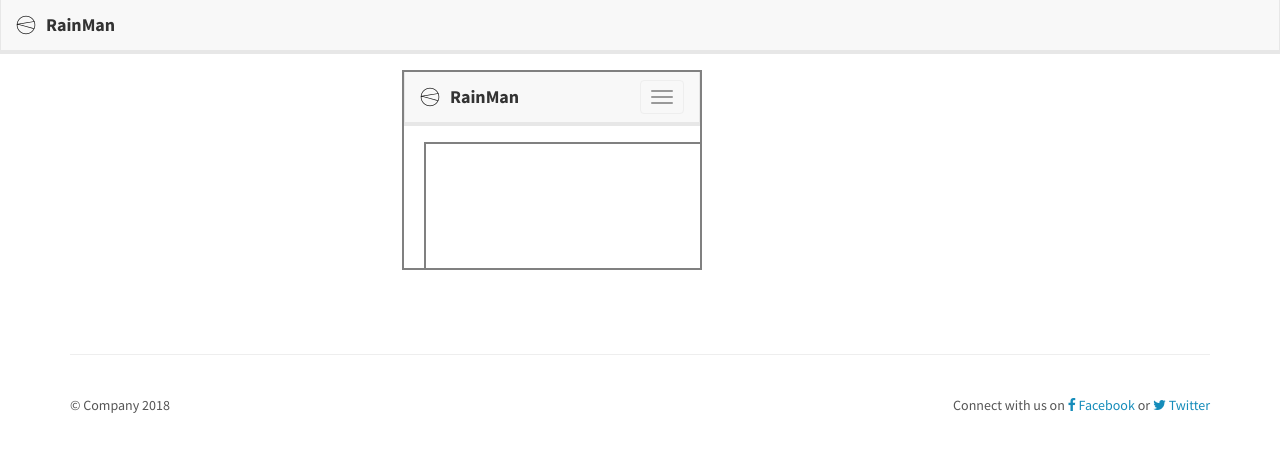
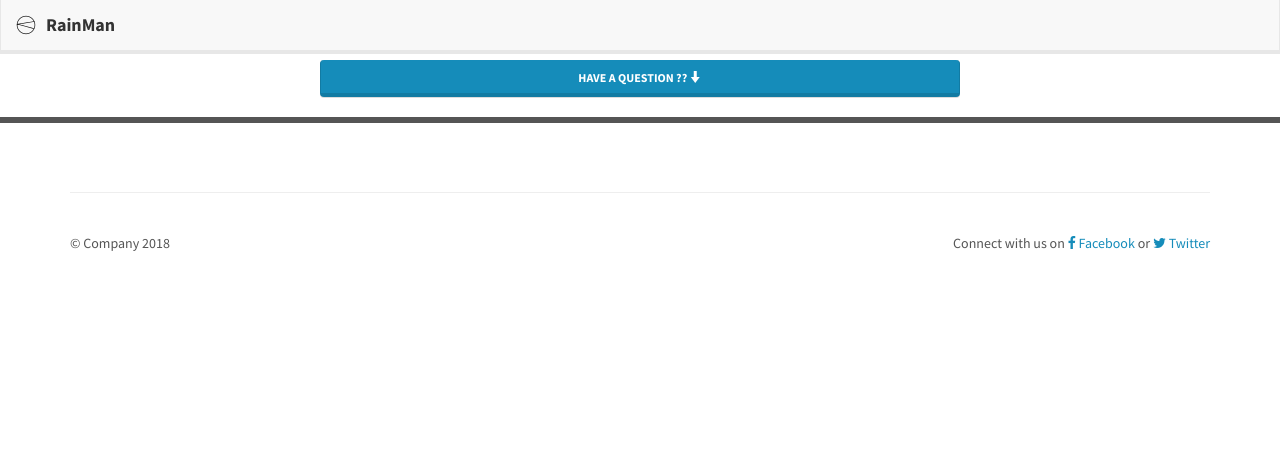
Before and after one commit to amit988684/StudentForum, a Django app: template forumapp/templates/forumapp/question_list.html in a window 1280 px wide. Shown: the top 452 px of the page. Run offline with Django 3.2, Linux system fonts and the light colour scheme; the template is opened without the code that fills it, so the values that code supplies are empty; parts of the project's set-up code (start-up, migrations or seed data) failed here and were passed over; some libraries are stand-ins or nearby versions; some web fonts are replaced.

Commit message:
question_form: Better View, question_list: collapse_bar, forms.py : QuestionForm: having textArea content input

```diff
--- a/forumapp/forms.py
+++ b/forumapp/forms.py
@@ -9,6 +9,7 @@ class CommentForm(forms.ModelForm):
 
 
 class QuestionForm(forms.ModelForm):
+    content = forms.CharField(max_length=1000,widget=forms.Textarea)
     class Meta:
         model = Question
         fields = ('title', 'content',)
--- a/forumapp/templates/forumapp/question_list.html
+++ b/forumapp/templates/forumapp/question_list.html
@@ -6,20 +6,42 @@
 
 {% block title %}{{ block.super }}Forum{% endblock %}
 
+{#    {% block extrahead %}#}
+{#    <meta http-equiv="refresh" content="1"/>#}
+{#{% endblock %}#}
+{% block container %}
 
-{% block container %}
-{#The Cover Type On the Top#}
 
+{#The Cover Type On the Top has the form#}
+
+<br><br><br>
+
+    <!-- For the click and open a collapsing bar effect-->
+<center>
+{#<div class="btn-group">#}
+{#  <button style="width: 100%" type="button" class="btn btn-danger">Have A Question ?? </button>#}
+  <button style="width: 50%" type="button" class="btn btn-primary" data-toggle="collapse" data-target="#demo">
+   Have A Question ??  <span class="glyphicon glyphicon-arrow-down"></span>
+  </button>
+{#</div>#}
+</center>
+
+<div id="demo" class="collapse">    <!-- For the click and open a collapsing bar effect-->
+
+<!-- Form -->
 <div class="container profile-head">
   <div class="row">
     <div class="col-sm-10">
         <!-- Functionality added in Iframe -->
-        <center><iframe src="{% url "forumapp:question_new" %}" style="border:2px solid grey;text-align: center" width="300" height="200"></iframe></center>
+        <center><iframe src="{% url "forumapp:question_new" %}" style="border:2px solid grey;text-align: center;" width="1125" height="550" ></iframe></center>
     </div>
   </div>
 </div>
-{#End  of the Cover #}
+</div>      <!-- End of div  :       For the click and opening : a collapsing bar effect-->
 
+{#</div>#}
+
+<hr style="border: solid;">
 
 <div class="container profile-body">
   <div class="row">
@@ -29,11 +51,13 @@
         <div class="jumbotron" style="width: 1000px;">
 {#Question #}
             <h1>{{ question.title }}</h1>
+            <h3>{{ question.content }}</h3>
+
             <div class="date">
-                <p>Published on: {{ question.timestamp|date:"D M Y"}}
-                {{ question.timestamp|timesince}} ago</p>
+                <p>Published on: {{ question.timestamp|date:"D M Y"}}  -
+                {{ question.timestamp|timesince}} ago - {{ question.timestamp|time}}</p>
                 <!--Name-->
-                <p>User : {{ question.author.name }}</p>
+                <p>By :@{{ question.author.name }} </p>
             </div>
 {#            <a href="{% url 'question_detail' pk=post.pk %}">Comments: {{ post.approve_comments.count }}</a>#}
         </div>
@@ -41,4 +65,6 @@
     </div>
   </div>
 </div>
-{% endblock %}
+
+
+{% endblock container %}
--- a/my_proj/settings/base.py
+++ b/my_proj/settings/base.py
@@ -110,7 +110,7 @@ DATABASES = {
 
 LANGUAGE_CODE = 'en-us'
 
-TIME_ZONE = 'UTC'
+TIME_ZONE = 'Asia/Calcutta'
 
 USE_I18N = True
 
```
Also changed, not shown: forumapp/models.py (+4 -4 lines), forumapp/templates/forumapp/question_form.html (+25 -3 lines), db.sqlite3, 4 other files.
